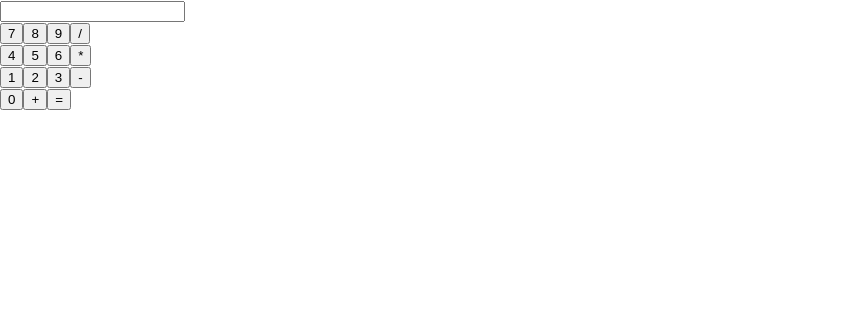
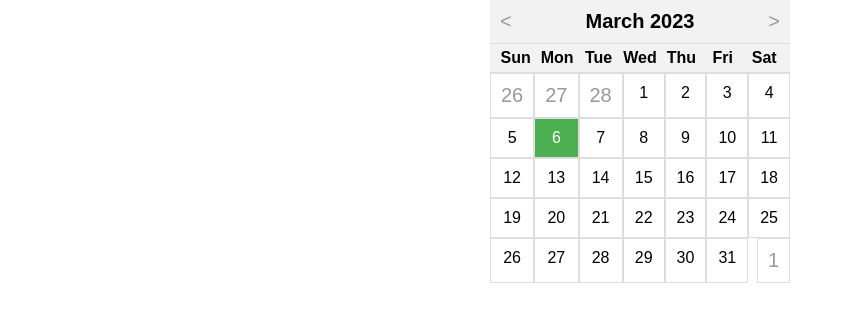
Before and after one commit to codeManeesha/nobelium, a React (Create React App) app: page / in a window 1280 px wide. Shown: the top 322 px of the page, without its empty margins (0-853 px from the left). Built offline with nearby package versions, Linux system fonts and the light colour scheme.

Commit message:
calendar

```diff
--- a/src/App.js
+++ b/src/App.js
@@ -1,17 +1,114 @@
+import React, { useState } from "react";
+import "./Calendar.css";
 
-import './App.css';
-import Calculator from './components/Calculator';
+const Calendar = () => {
+  const [date, setDate] = useState(new Date());
 
-function App() {
+  const daysInMonth = (month, year) => {
+    return new Date(year, month + 1, 0).getDate();
+  };
 
+  const monthNames = [
+    "January",
+    "February",
+    "March",
+    "April",
+    "May",
+    "June",
+    "July",
+    "August",
+    "September",
+    "October",
+    "November",
+    "December"
+  ];
+
+  const firstDayOfMonth = new Date(date.getFullYear(), date.getMonth(), 1);
+  const daysInPrevMonth = daysInMonth(
+    firstDayOfMonth.getMonth() - 1,
+    firstDayOfMonth.getFullYear()
+  );
+  const daysInCurrMonth = daysInMonth(
+    firstDayOfMonth.getMonth(),
+    firstDayOfMonth.getFullYear()
+  );
+
+  const days = [];
+
+  const handleDateClick = day => {
+    setDate(new Date(date.getFullYear(), date.getMonth(), day));
+  };
+
+  for (let i = firstDayOfMonth.getDay(); i > 0; i--) {
+    const day = daysInPrevMonth - i + 1;
+    days.push(
+      <div
+        key={`prev-${day}`}
+        className="day prev-month"
+        onClick={() => handleDateClick(day)}
+      >
+        {day}
+      </div>
+    );
+  }
+
+  for (let i = 1; i <= daysInCurrMonth; i++) {
+    const isCurrMonth = i === date.getDate();
+    days.push(
+      <div
+        key={`curr-${i}`}
+        className={`day curr-month ${isCurrMonth ? "selected" : ""}`}
+        onClick={() => handleDateClick(i)}
+      >
+        {i}
+      </div>
+    );
+  }
+
+  const daysInNextMonth = 7 - (days.length % 7);
+  for (let i = 1; i <= daysInNextMonth; i++) {
+    days.push(
+      <div
+        key={`next-${i}`}
+        className="day next-month"
+        onClick={() => handleDateClick(i)}
+      >
+        {i}
+      </div>
+    );
+  }
+
+  const headerText = `${monthNames[firstDayOfMonth.getMonth()]} ${firstDayOfMonth.getFullYear()}`;
 
   return (
+    <div className="calendar">
+      <div className="header">
+        <div
+          className="prev-month"
+          onClick={() => setDate(new Date(date.getFullYear(), date.getMonth() - 1, 1))}
+        >
+          &lt;
+        </div>
+        <div className="month">{headerText}</div>
+        <div
+          className="next-month"
+          onClick={() => setDate(new Date(date.getFullYear(), date.getMonth() + 1, 1))}
+        >
+          &gt;
+        </div>
+      </div>
+      <div className="weekdays">
+        <div>Sun</div>
+        <div>Mon</div>
+        <div>Tue</div>
+        <div>Wed</div>
+        <div>Thu</div>
+        <div>Fri</div>
+        <div>Sat</div>
+      </div>
+      <div className="days">{days}</div>
+    </div>
+  );
+};
 
-   <div>
-    <Calculator/>
-   </div>
-
-  );
-}
-
-export default App;
+export default Calendar;
--- /dev/null
+++ b/src/Calendar.css
@@ -0,0 +1,75 @@
+.calendar {
+    width: 300px;
+    margin: 0 auto;
+    font-family: Arial, sans-serif;
+  }
+
+  .header {
+    display: flex;
+    justify-content: space-between;
+    align-items: center;
+    padding: 10px;
+    background-color: #f2f2f2;
+    border-bottom: 1px solid #ddd;
+  }
+
+  .month {
+    font-size: 20px;
+    font-weight: bold;
+    text-align: center;
+  }
+
+  .prev-month,
+  .next-month {
+    cursor: pointer;
+  }
+
+  .weekdays {
+    display: flex;
+    justify-content: space-between;
+    border-bottom: 1px solid #ddd;
+    background-color: #f2f2f2;
+    padding: 5px;
+  }
+
+  .weekdays div {
+    text-align: center;
+    width: calc(100% / 7);
+    font-weight: bold;
+  }
+
+  .days {
+    display: grid;
+    grid-template-columns: repeat(7, 1fr);
+  }
+
+  .day {
+    text-align: center;
+    padding: 10px;
+    border: 1px solid #ddd;
+    background-color: #fff;
+  }
+
+  .prev-month,
+  .next-month {
+    font-size: 20px;
+    color: #999;
+  }
+
+  .curr-month:hover {
+    cursor: pointer;
+    background-color: #f2f2f2;
+  }
+
+  .selected {
+    background-color: #4caf50;
+    color: #fff;
+  }
+
+  .prev-month {
+    justify-self: flex-start;
+  }
+
+  .next-month {
+    justify-self: flex-end;
+  }
```
